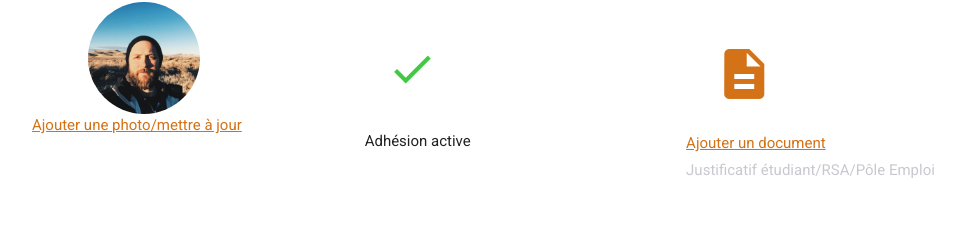
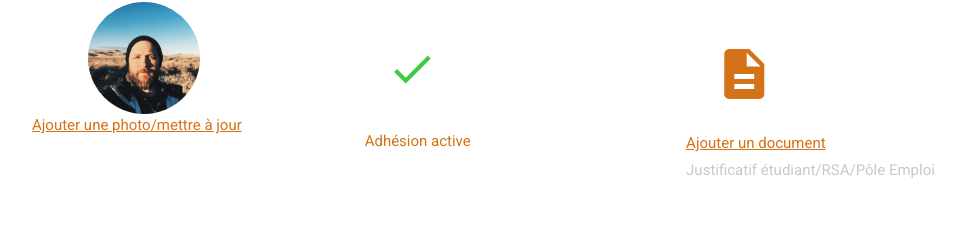
Before and after one commit to cecile-wojnowski/cocoswing, a PHP site: page /cocoswing/members/monProfil in a window 1280 px wide. Shown: the part 748-1000 px from the top of the page, without its empty margins (160-1125 px from the left). Run offline with PHP 8.4, Linux system fonts and the light colour scheme; the visitor is signed in with stand-in values (Sample User, id 1); data comes from the database, SQL or seed files in the repository; some libraries are stand-ins or nearby versions.

Commit message:
changement classe css

```diff
--- a/views/members/mon-profil.php
+++ b/views/members/mon-profil.php
@@ -14,7 +14,7 @@
   <div class="col">
     <?php if($_SESSION['member'] == 1){ ?>
      <i id="check_icon" class="material-icons">check</i><br>
-    <p class="p_orange"> Adhésion active </p>
+    <p class="text_orange"> Adhésion active </p>
   <?php }else{ ?>
     <i class="medium material-icons">add_shopping_cart</i><br>
     <a class="a_compte" href="<?= URL ?>members/adhesion"> Choisir vos cours annuels </a>
```
